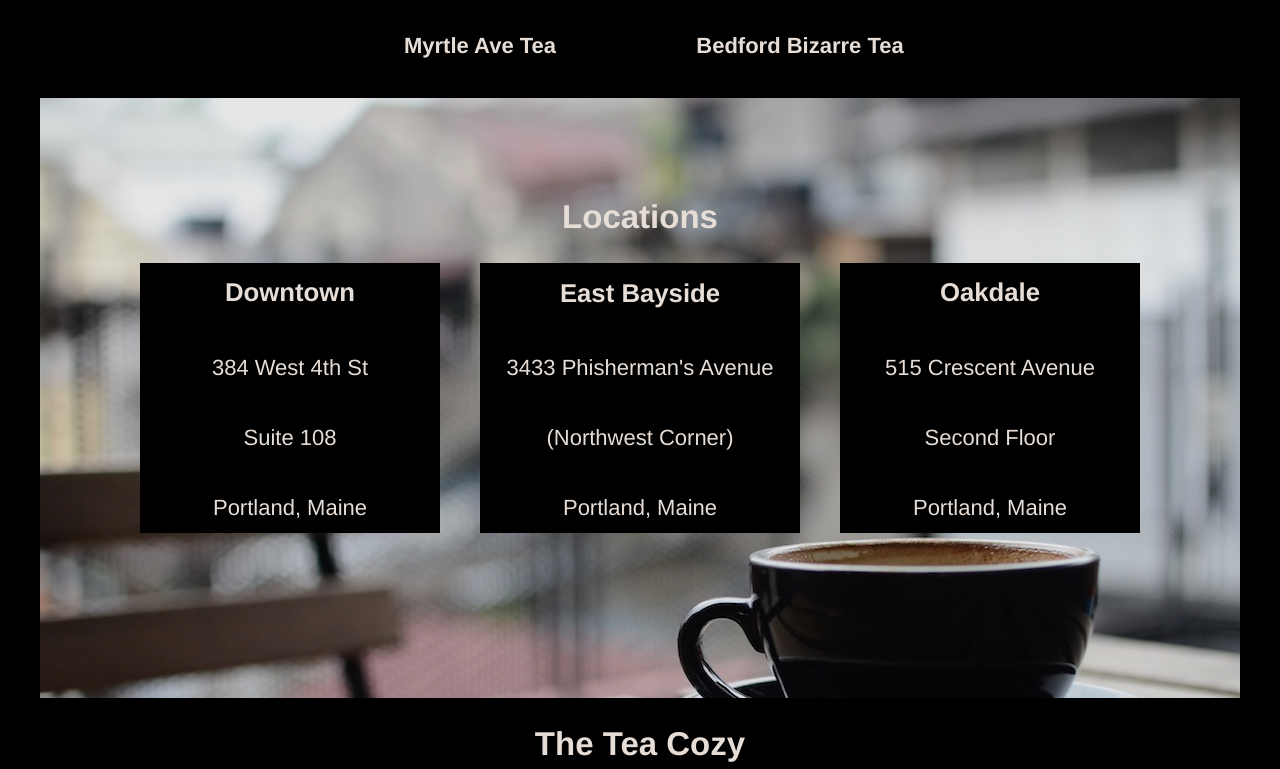
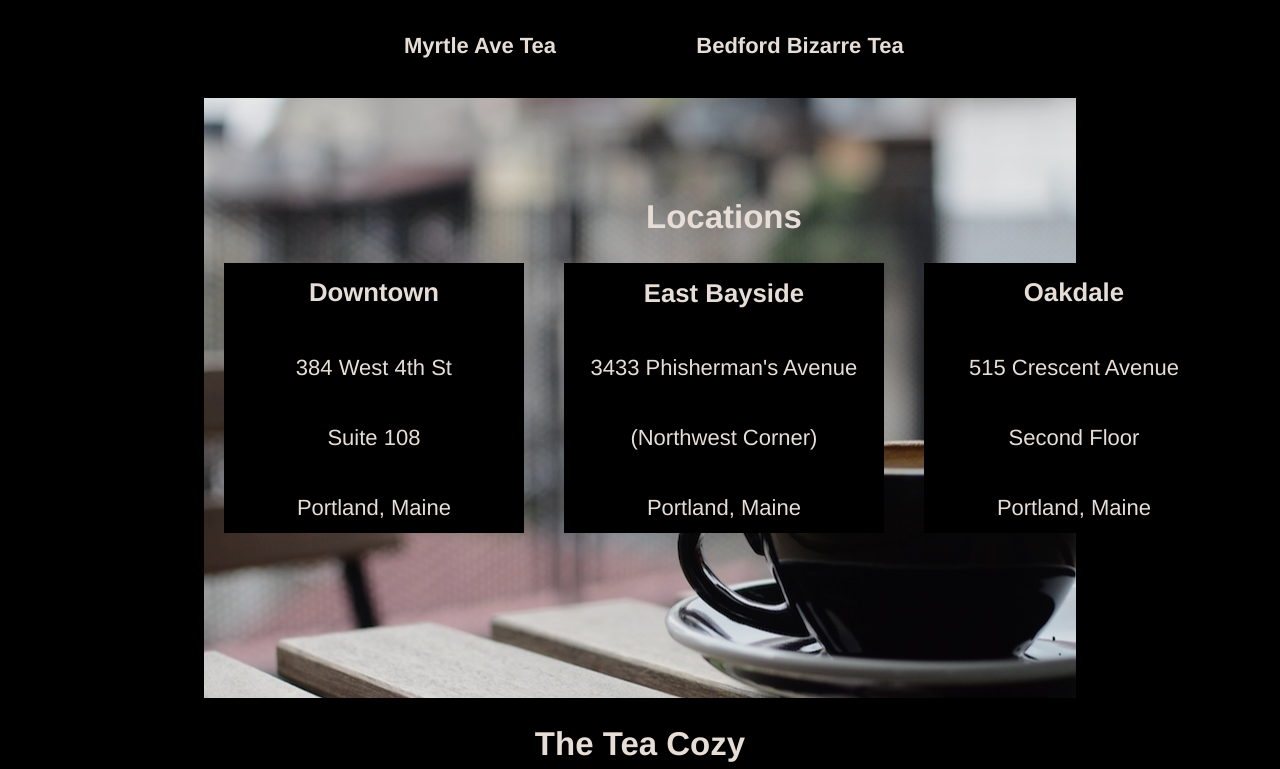
Before and after one commit to p0n1ka/teacozy, a plain HTML site: page index.html in a window 1280 px wide. Shown: the part 1451-2220 px from the top of the page. Drawn offline with Linux system fonts and the light colour scheme.

Commit message:
Optimize mission css by changing width of mission container to background cover. Also change locations css section, made it responsive

```diff
--- a/index.html
+++ b/index.html
@@ -61,7 +61,7 @@
     </div>
 
     <!-- Locations -->
-
+    <div class="locations_img">
       <div id="locations" class="locations">
         <div class="locations_container">
           <div class="downtown">
@@ -87,6 +87,7 @@
           </div>
         </div>
       </div>
+    </div>
 
     <!-- Footer -->
 
--- a/resources/css/style.css
+++ b/resources/css/style.css
@@ -46,8 +46,8 @@ nav {
 .mission_container {
   display: flex;
   background-image: url("../images/img-mission-background.jpg");
-  max-width: 100%;
-  height: 100%;
+  background-size: cover;
+  height: 700px;
   margin: auto;
   background-position: center;
 }
@@ -82,11 +82,17 @@ nav {
 
 /* Locations */
 
+.locations_img {
+  height: 600px;
+  width: 69%;
+  margin: auto;
+}
 .locations {
   background-image: url("../images/img-locations-background.jpg");
   height: 600px;
-  width: 1200px;
-  margin: auto;
+  background-repeat: no-repeat;
+  background-position: center;
+  display: flex;
 }
 .locations_container {
   display: flex;
@@ -94,6 +100,7 @@ nav {
   justify-content: center;
   height: 600px;
   width: 1200px;
+  margin: auto;
 }
 .downtown, .oakdale {
   background-color: black;
```
Lines whose indentation alone changed are shown as unchanged.
